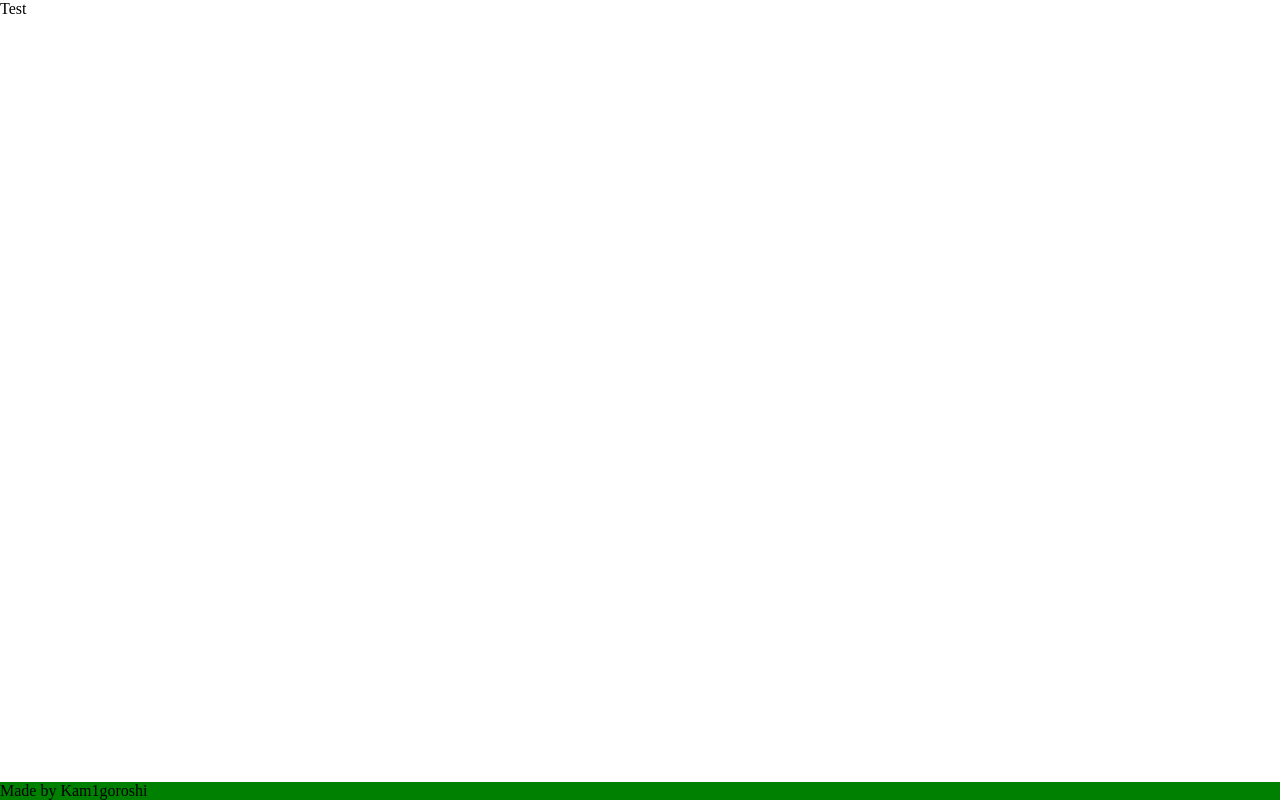
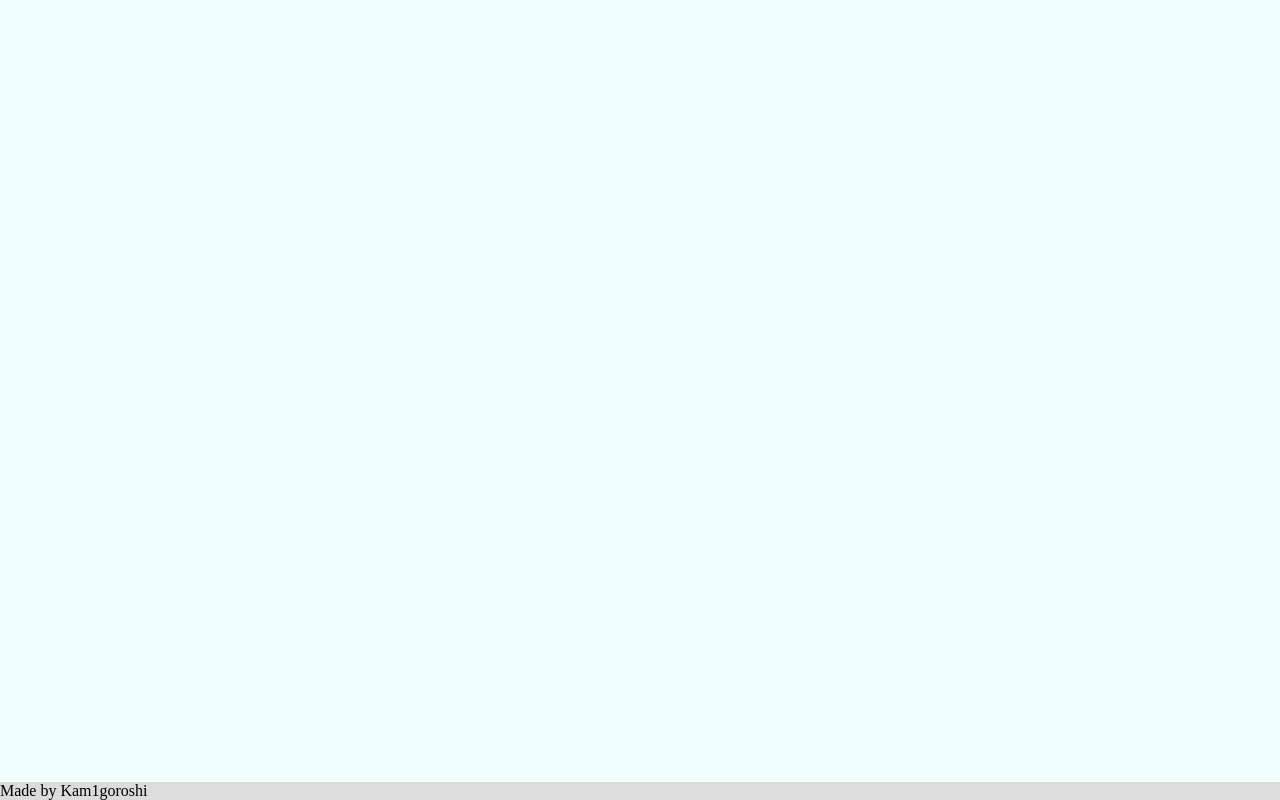
Before and after one commit to Kam1goroshi/odin-calculator, a plain HTML site: page index.html in a window 1280 px wide. Drawn offline with Linux system fonts and the light colour scheme.

Commit message:
Include light blue background, grey footer

```diff
--- a/index.html
+++ b/index.html
@@ -8,7 +8,7 @@
     <title>Calculator</title>
 </head>
 <body>
-    <header>Test</header>
+    <header></header>
     <main></main>
     <footer>Made by Kam1goroshi</footer>
 </body>
--- a/styles.css
+++ b/styles.css
@@ -1,4 +1,5 @@
 html, body {
+    background-color: #F0FFFF;
     height: 100%;
     display: flex;
     flex-direction: column;
@@ -7,5 +8,5 @@ html, body {
 
   footer {
     margin-top: auto;
-    background-color: green;
+    background-color: #DCDCDC;
   }
```
